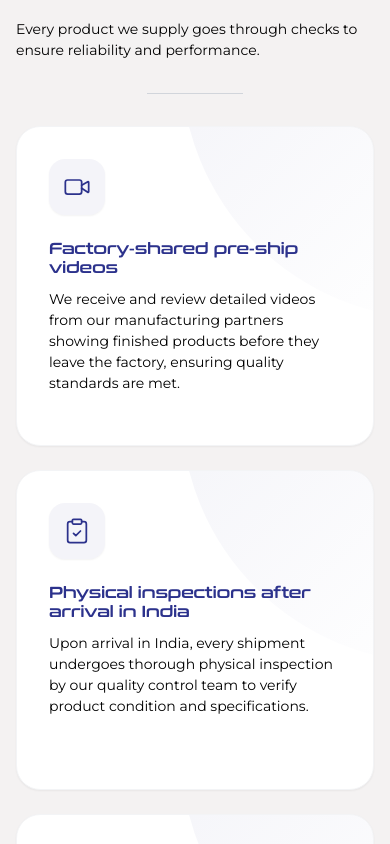
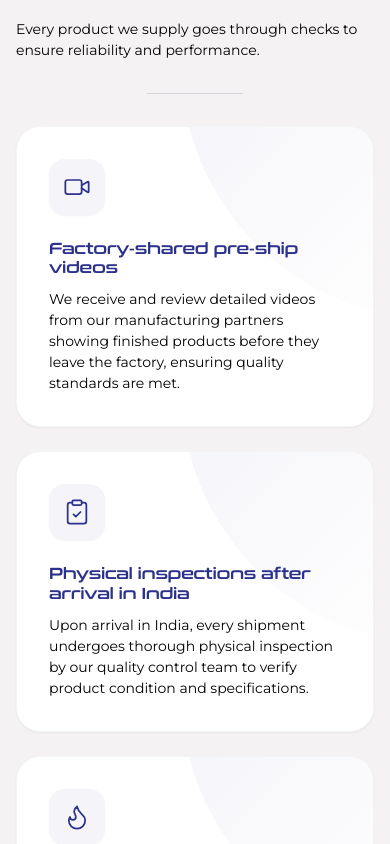
Before and after one commit to Sushil-Jadhav07/Krushi-impex, a React (Vite) app: page / in a window 390 px wide. Shown: the part 4140-4984 px from the top of the page. Built offline with nearby package versions, Linux system fonts and the light colour scheme.

Commit message:
added and layout chnages

```diff
--- a/src/components/Navbar2.jsx
+++ b/src/components/Navbar2.jsx
@@ -17,8 +17,8 @@ const PremiumNavbar = () => {
 
   const navLinks = [
     { label: "Home", href: "/" },
-    { label: "About", href: "/about" },
-    { label: "Contact", href: "/contact" }
+    { label: "About Us", href: "/about" },
+    { label: "Contact Us", href: "/contact" }
   ];
 
   useEffect(() => {
--- a/src/components/home/AdvantagesSection.jsx
+++ b/src/components/home/AdvantagesSection.jsx
@@ -2,7 +2,7 @@ import React, { useState, useEffect, useRef } from 'react';
 import { Video, ClipboardCheck, Flame, Wind, ShieldCheck } from 'lucide-react';
 
 // Bento Card Component
-const BentoCard = ({ title, description, icon: Icon, index, className = "" }) => {
+const BentoCard = ({ title, description, icon: Icon, index, className = "", isCenter = false }) => {
   const [isInView, setIsInView] = useState(false);
   const cardRef = useRef(null);
 
@@ -39,14 +39,14 @@ const BentoCard = ({ title, description, icon: Icon, index, className = "" }) =>
     >
       <div className="absolute top-0 right-0 w-64 h-64 bg-gradient-to-br from-[#2C328C]/5 to-transparent rounded-bl-full -mr-16 -mt-16 transition-transform duration-700 group-hover:scale-110"></div>
 
-      <div className="relative p-8 h-full flex flex-col">
+      <div className={`relative p-8 h-full flex flex-col md:items-center md:align-center md:justify-center md:text-center `}>
         {/* Icon Container */}
         <div className="mb-6 w-14 h-14 rounded-2xl bg-[#2C328C]/5 flex items-center justify-center group-hover:bg-[#2C328C] group-hover:text-white text-[#2C328C] transition-all duration-300 shadow-sm group-hover:shadow-md">
           <Icon size={28} strokeWidth={1.5} />
         </div>
 
         {/* Content */}
-        <div className="flex-grow">
+        <div className="">
           <h3 className="text-gray-900 md:heading-xs heading-xxs mb-3 relative z-10 group-hover:text-[#2C328C] transition-colors duration-300">
             {title}
           </h3>
@@ -72,32 +72,27 @@ const AdvantagesSection = ({
     {
       title: <>Factory<span style={{ fontFamily: 'Montserrat, sans-serif' }}>-</span>shared pre<span style={{ fontFamily: 'Montserrat, sans-serif' }}>-</span>ship videos</>,
       description: "We receive and review detailed videos from our manufacturing partners showing finished products before they leave the factory, ensuring quality standards are met.",
-      icon: Video,
-      className: "md:col-span-2 md:row-span-2 min-h-[320px]"
+      icon: Video
     },
     {
       title: "Physical inspections after arrival in India",
       description: "Upon arrival in India, every shipment undergoes thorough physical inspection by our quality control team to verify product condition and specifications.",
-      icon: ClipboardCheck,
-      className: "md:col-span-1 md:row-span-2 min-h-[320px]"
+      icon: ClipboardCheck
     },
     {
       title: "Candle burn checks",
       description: "All candles are tested for burn quality, ensuring proper wick performance, even melting, and safe burning characteristics before dispatch.",
-      icon: Flame,
-      className: "md:col-span-1 md:row-span-1 min-h-[280px]"
+      icon: Flame
     },
     {
       title: "Balloon inflation tests",
       description: "Balloons undergo inflation testing to verify durability, proper sizing, and air retention capabilities, ensuring they meet our quality standards.",
-      icon: Wind,
-      className: "md:col-span-1 md:row-span-1 min-h-[280px]"
+      icon: Wind
     },
     {
       title: "Durability checks for décor items",
       description: "All decorative items are tested for durability, material quality, and structural integrity to ensure they withstand normal use and handling.",
-      icon: ShieldCheck,
-      className: "md:col-span-1 md:row-span-1 min-h-[280px]"
+      icon: ShieldCheck
     }
   ]
 }) => {
@@ -160,15 +155,35 @@ const AdvantagesSection = ({
           ></div>
         </div>
 
-        {/* Bento Grid Layout */}
-        <div className="grid grid-cols-1 md:grid-cols-3 gap-6 auto-rows-[minmax(200px,auto)]">
-          {features.map((feature, index) => (
-            <BentoCard
-              key={index}
-              {...feature}
-              index={index}
-            />
-          ))}
+        <div className="grid grid-cols-1 md:grid-cols-3 gap-6 auto-rows-[minmax(220px,auto)]">
+          {features.map((feature, index) => {
+            let layoutClass = "";
+            const isCenter = features.length === 5 && index === 0;
+
+            if (features.length === 5) {
+              if (index === 0) {
+                layoutClass = "md:col-start-2 md:row-span-2 md:min-h-[320px]";
+              } else if (index === 1) {
+                layoutClass = "md:col-start-1 md:row-start-1 md:min-h-[260px]";
+              } else if (index === 2) {
+                layoutClass = "md:col-start-1 md:row-start-2 md:min-h-[260px]";
+              } else if (index === 3) {
+                layoutClass = "md:col-start-3 md:row-start-1 md:min-h-[260px]";
+              } else if (index === 4) {
+                layoutClass = "md:col-start-3 md:row-start-2 md:min-h-[260px]";
+              }
+            }
+
+            return (
+              <BentoCard
+                key={index}
+                {...feature}
+                className={layoutClass}
+                isCenter={isCenter}
+                index={index}
+              />
+            );
+          })}
         </div>
       </div>
     </section>
--- a/src/components/home/Cta.jsx
+++ b/src/components/home/Cta.jsx
@@ -1,4 +1,5 @@
 import React, { useState, useEffect, useRef } from 'react';
+import { Link } from 'react-router-dom';
 
 const PremiumCTASection = () => {
   const [isVisible, setIsVisible] = useState(false);
@@ -92,11 +93,12 @@ const PremiumCTASection = () => {
 
               {/* CTA Buttons */}
               <div className="flex flex-col sm:flex-row items-center justify-center gap-4">
-
-
-                <a href="/contact" className="text-center btn-secondary w-full sm:w-auto px-8 py-4 bg-gray-100 text-gray-900 font-semibold rounded-full border border-gray-300 text-base md:text-lg hover:bg-gray-200">
+                <Link
+                  to="/contact"
+                  className="text-center btn-secondary w-full sm:w-auto px-8 py-4 bg-gray-100 text-gray-900 font-semibold rounded-full border border-gray-300 text-base md:text-lg hover:bg-gray-200"
+                >
                   <span className="text-gray-900">Contact Us</span>
-                </a>
+                </Link>
               </div>
 
             </div>
--- a/src/components/home/ValuesSection.jsx
+++ b/src/components/home/ValuesSection.jsx
@@ -1,4 +1,5 @@
 import React, { useState, useEffect, useRef } from 'react';
+import { Link } from 'react-router-dom';
 import { Globe, IndianRupee, Warehouse, ShieldCheck, Truck } from 'lucide-react';
 
 // Value Card Component
@@ -142,7 +143,7 @@ const ValueCard = ({ icon: Icon, title, description, index }) => {
 const ValuesSection = ({
   mainHeading = "WHY KRUSHI IMPEX?",
   ctaText = "Get Started",
-  ctaHref = "#contact",
+  ctaHref = "/contact",
   values = [
     {
       icon: Globe,
@@ -235,8 +236,8 @@ const ValuesSection = ({
                 transition: 'all 0.7s cubic-bezier(0.16, 1, 0.3, 1) 0.2s'
               }}
             >
-              <a
-                href={ctaHref}
+              <Link
+                to={ctaHref}
                 className="group inline-flex items-center gap-3 bg-gray-900 text-white px-8 py-4 rounded-full font-semibold text-sm sm:text-base hover:bg-gray-800 transition-all duration-300 hover:scale-105 hover:shadow-2xl"
               >
                 <span>{ctaText}</span>
@@ -248,7 +249,7 @@ const ValuesSection = ({
                 >
                   <path strokeLinecap="round" strokeLinejoin="round" strokeWidth={2} d="M9 5l7 7-7 7" />
                 </svg>
-              </a>
+              </Link>
             </div>
 
             {/* Decorative floating elements */}
```
